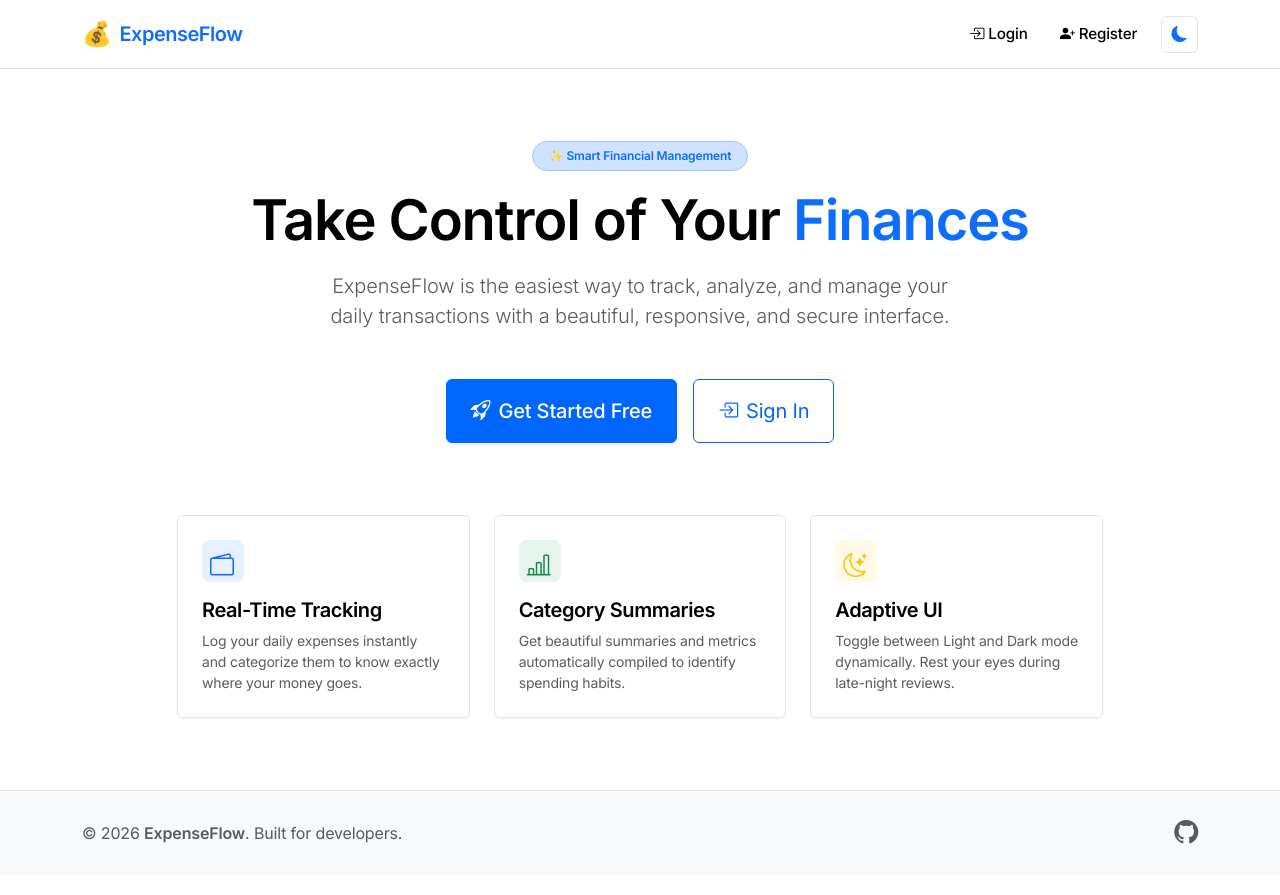
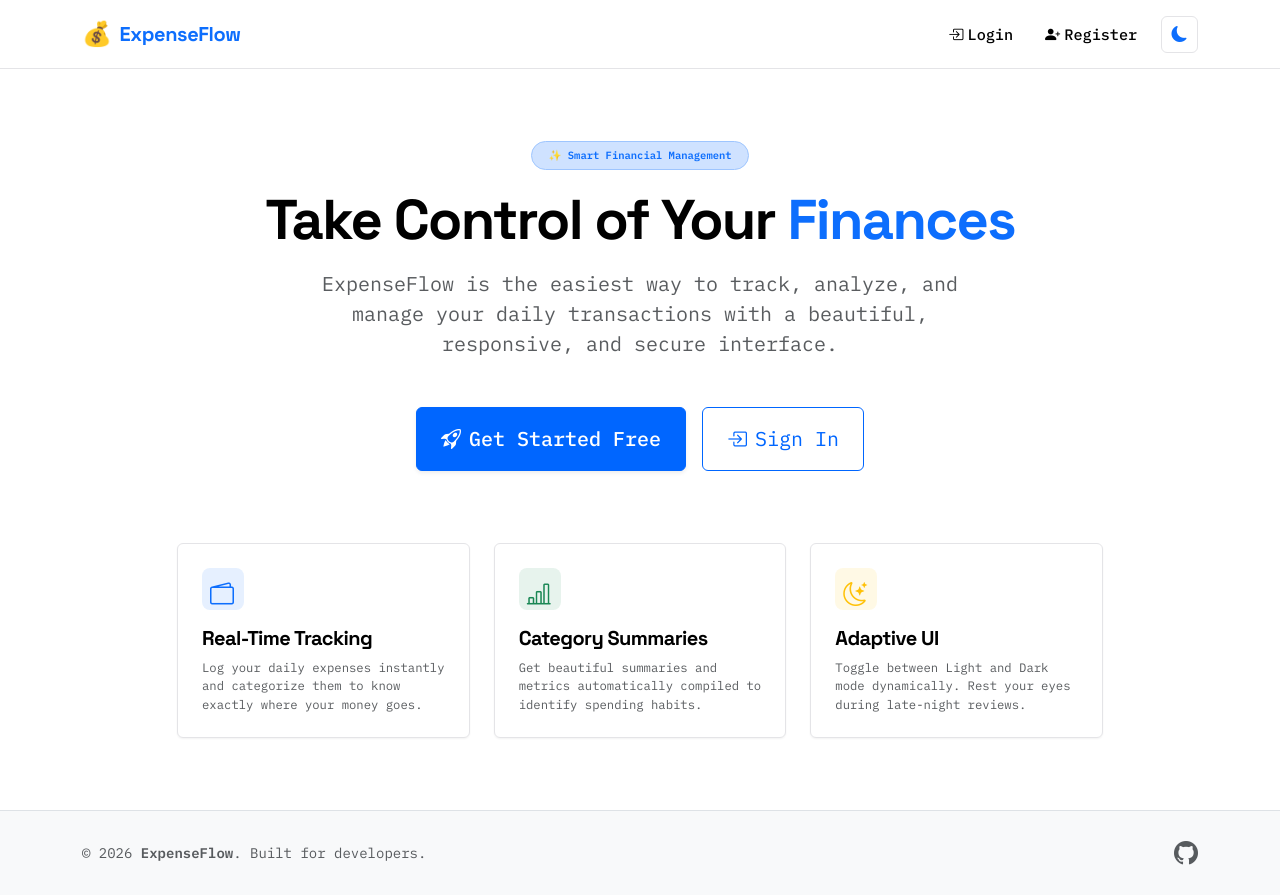
Before and after one commit to adityachillarge005/ExpenseFlow, a Django app: page / in a window 1280 px wide. Before the commit the page ends 844 px from the top, so only its background shows below. Run offline with Django 5.2, Linux system fonts and the light colour scheme.

Commit message:
Update typography: Pair Space Grotesk and IBM Plex Mono fonts for a high-contrast developer aesthetic

```diff
--- a/expense/static/css/style.css
+++ b/expense/static/css/style.css
@@ -1,5 +1,5 @@
 /* Google Fonts import */
-@import url('https://fonts.googleapis.com/css2?family=Inter:wght@300;400;500;600&display=swap');
+@import url('https://fonts.googleapis.com/css2?family=Space+Grotesk:wght@500;700&family=IBM+Plex+Mono:wght@400;500;600&display=swap');
 
 /* CSS Variables */
 :root {
@@ -44,7 +44,8 @@
 
 /* Base resets & typography */
 body {
-    font-family: 'Inter', system-ui, -apple-system, sans-serif;
+    font-family: 'IBM Plex Mono', monospace;
+    font-size: 0.875rem;
     background-color: var(--bg-color);
     color: var(--text-color);
     -webkit-font-smoothing: antialiased;
@@ -53,7 +54,6 @@ body {
     min-height: 100vh;
     display: flex;
     flex-direction: column;
-    letter-spacing: -0.01em;
 }
 
 /* App spacing and structure */
@@ -63,9 +63,10 @@ main {
 
 /* Typography styles */
 h1, h2, h3, h4, h5, h6 {
-    font-weight: 500;
+    font-family: 'Space Grotesk', sans-serif;
+    font-weight: 700;
     color: var(--text-color);
-    letter-spacing: -0.02em;
+    letter-spacing: -0.03em;
 }
 
 /* Premium Card Styles */
@@ -100,9 +101,10 @@ h1, h2, h3, h4, h5, h6 {
 }
 
 .navbar-brand {
+    font-family: 'Space Grotesk', sans-serif;
     font-weight: 700;
     font-size: 1.25rem;
-    letter-spacing: -0.5px;
+    letter-spacing: -0.02em;
 }
 
 .nav-link {
```
